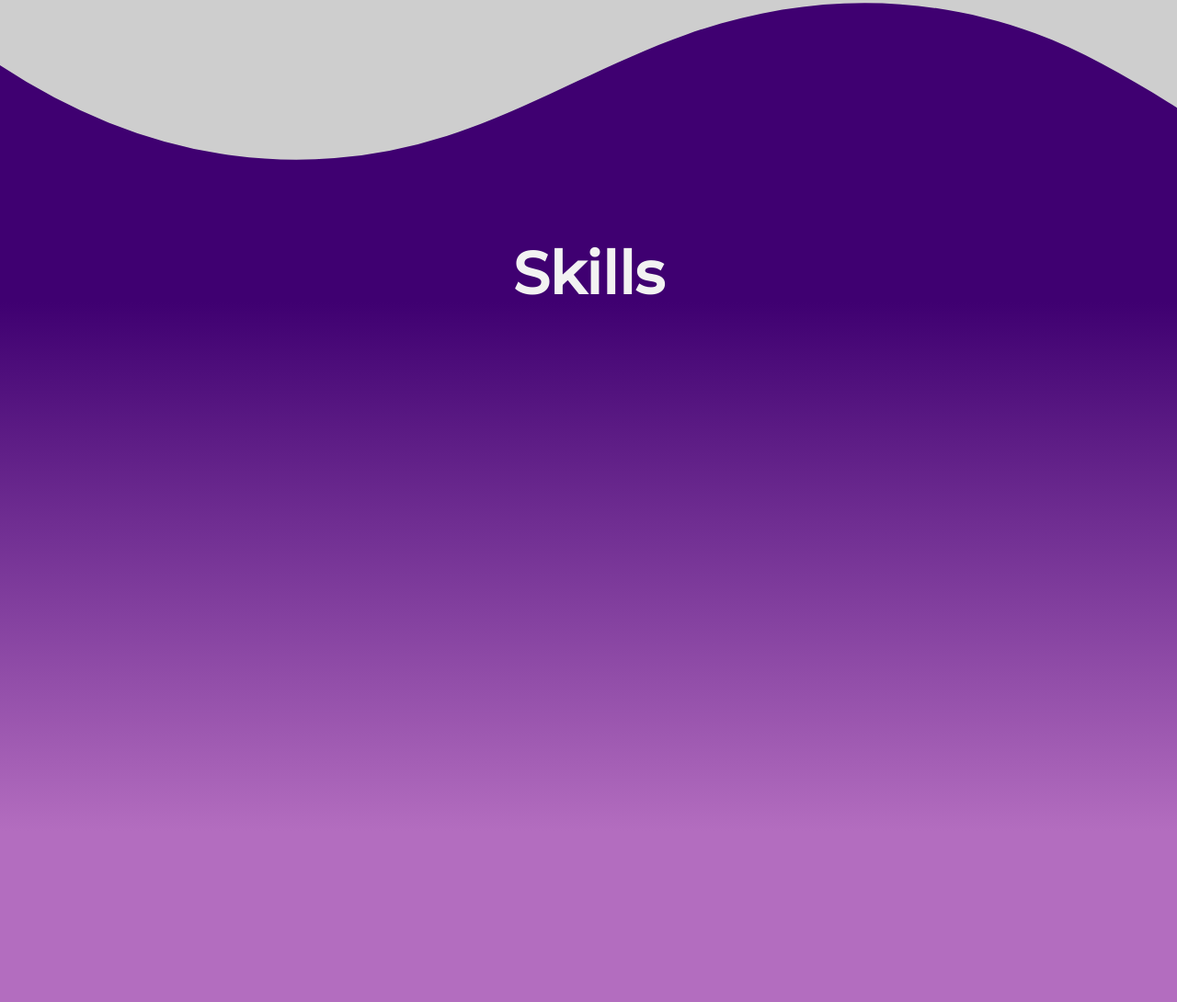
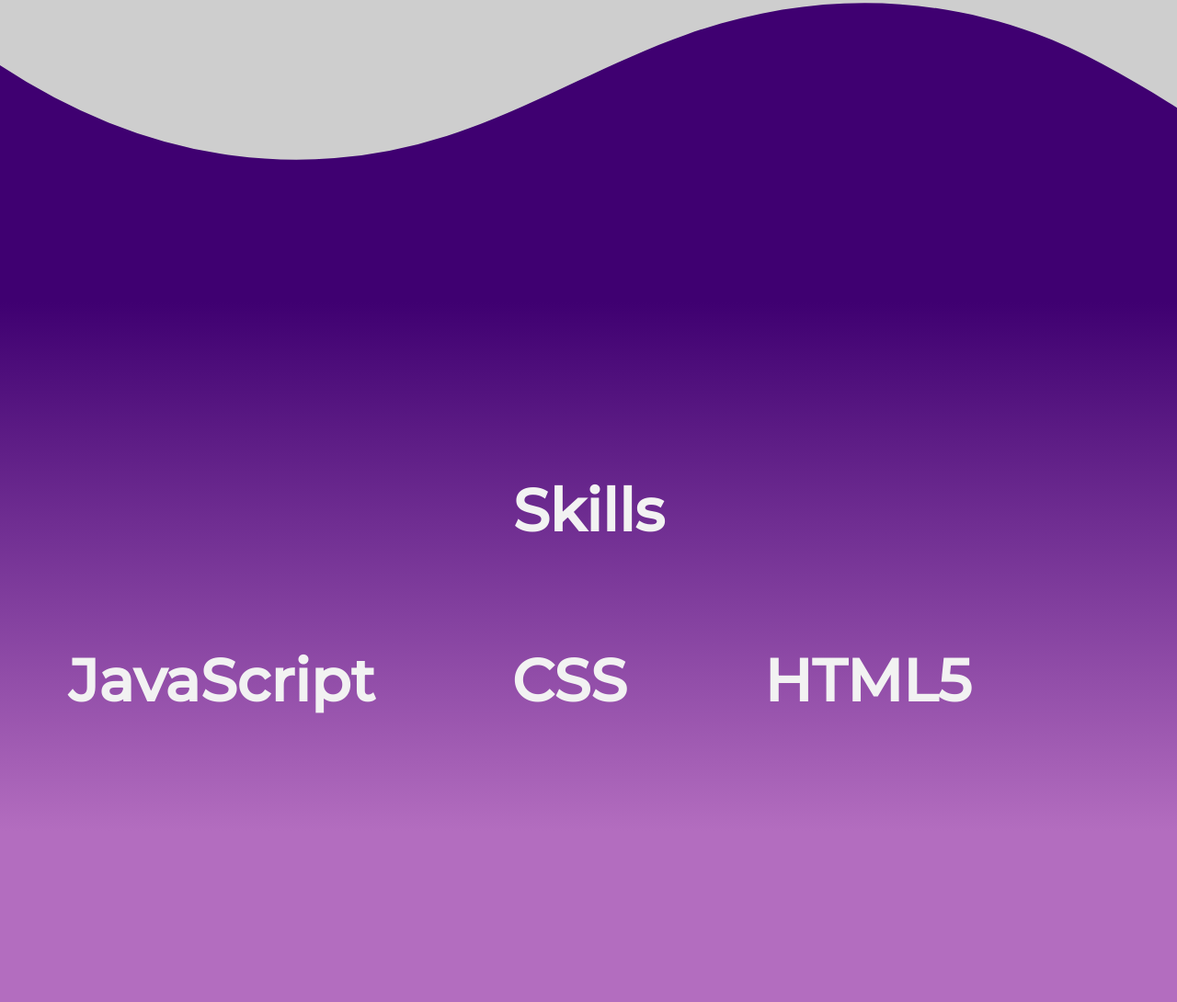
Before and after one commit to SofiDevO/SofiDev-landingpage, a PHP site: page / in a window 1280 px wide. Shown: the part 2054-3144 px from the top of the page at 92% size. Run offline with PHP 8.4, Linux system fonts and the light colour scheme; grey boxes are pictures that could not be loaded.

Commit message:
habilidades

```diff
--- a/Styles/skills.css
+++ b/Styles/skills.css
@@ -3,7 +3,9 @@
 
 #skills .container{
     display: flex;
+    flex-direction: column;
     justify-content: center;
+    align-items: center;
     width: 100%;
     height: 372px;
     background: linear-gradient(0deg, rgba(179,109,191,1) 21%, rgba(63,0,113,1) 86%);
@@ -14,7 +16,15 @@
     color: var(--seccond-color);
 }
 
+.cajas-skills{
+    display: flex;
+    width: 100%;
+    flex-wrap: wrap;
+    justify-content: space-around;
+    align-items: center;
 
+
+}
 
 
 
--- a/index.html
+++ b/index.html
@@ -175,6 +175,21 @@
       </div>
       <div id="fondo-skills" class="container">
         <h2>Skills</h2>
+        <div class="cajas-skills">
+          <div class="skill">
+            <h2>JavaScript</h2>
+          </div>
+          <div class="skill">
+            <h2>CSS</h2>
+          </div>
+          <div class="skill">
+            <h2>HTML5</h2>
+          </div>
+          <div class="skill">
+
+          </div>
+        </div>
+
       </div>
     </div>
 
```
